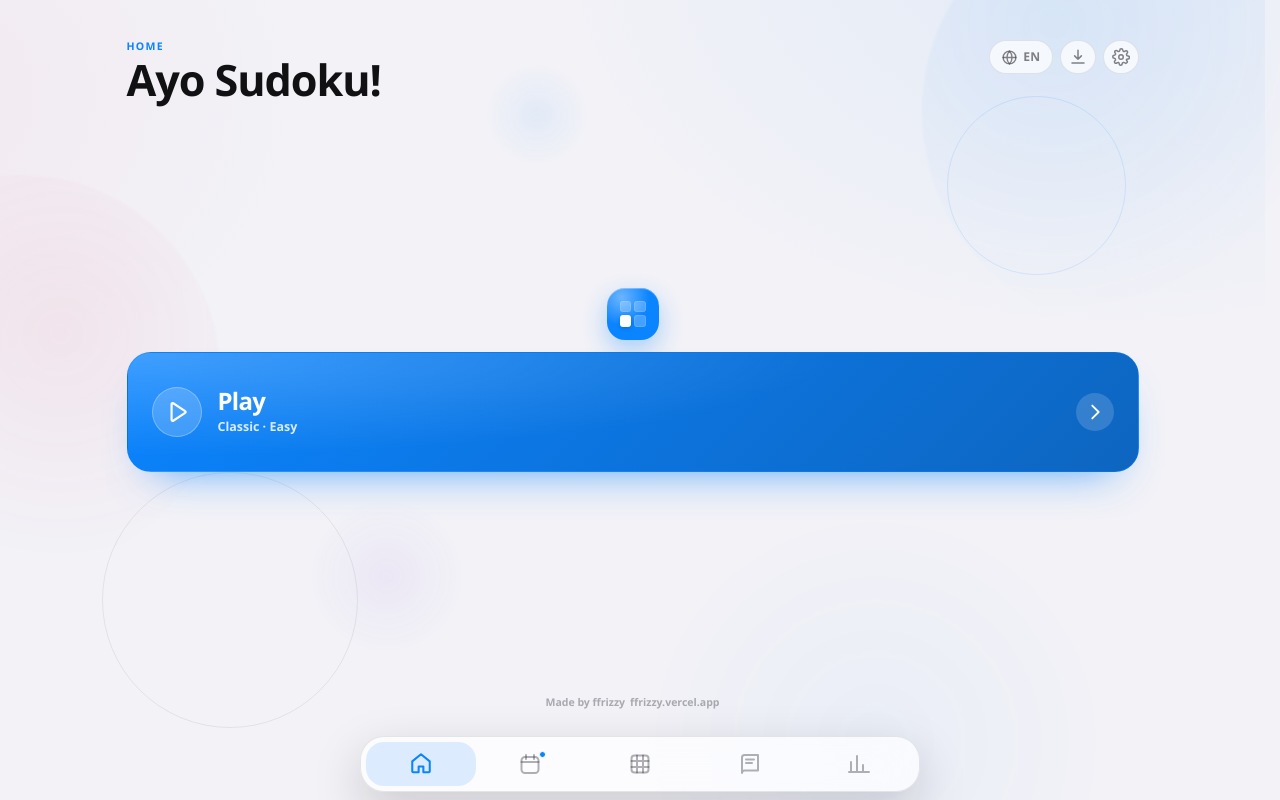
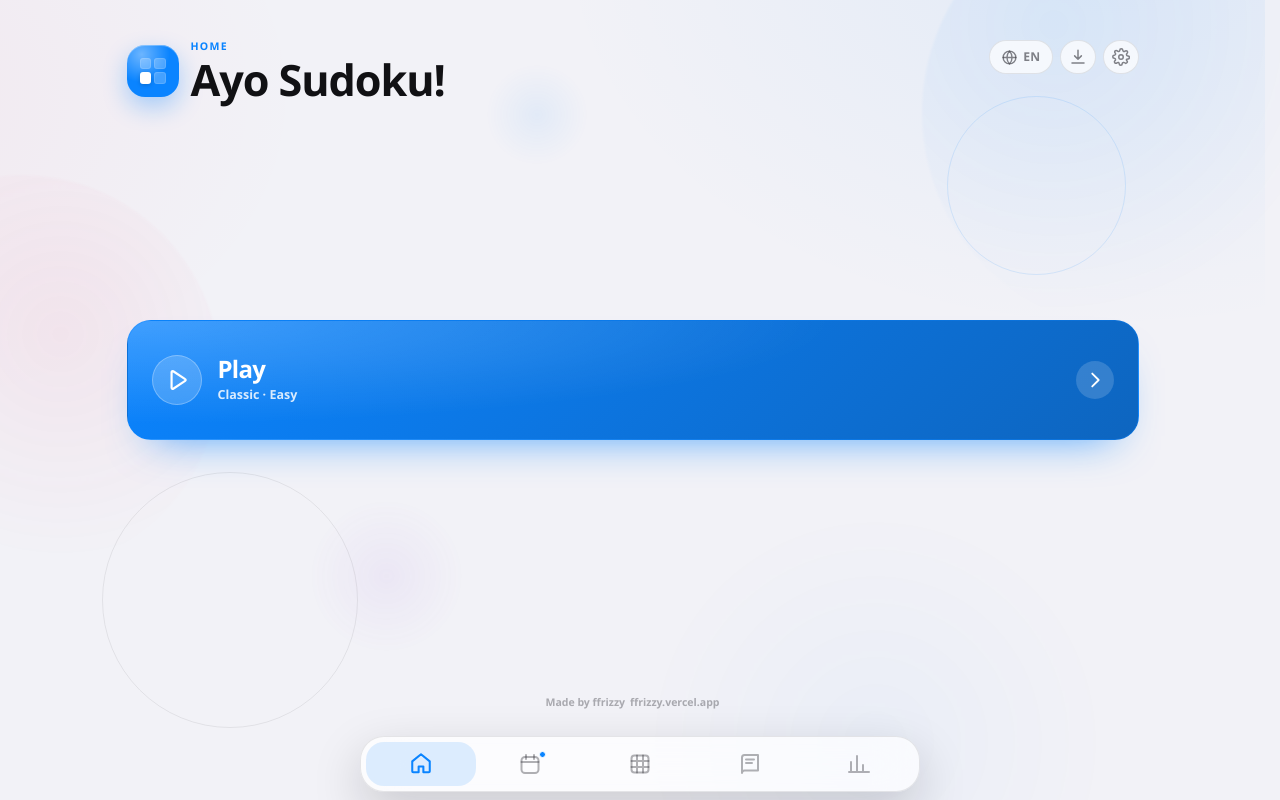
Before and after one commit to ffrizzyy/ayo-sudoku, a React (Vite) app: page / in a window 1280 px wide. Both pictures are taken after a click on the button "Skip tour". Built offline with nearby package versions, Linux system fonts and the light colour scheme.

Commit message:
feat(ui): place the brand mark beside the home title

```diff
--- a/src/screens/Home.tsx
+++ b/src/screens/Home.tsx
@@ -111,9 +111,18 @@ export function Home({ onPlay, onDaily, onResume, onNavigate, installed, onInsta
     <div className="home-screen">
       <BubbleBackdrop />
       <header className="screen-header home-header">
-        <div>
-          <p className="screen-eyebrow">{t("nav.home")}</p>
-          <h1>{CREDITS.appName}</h1>
+        <div className="home-title">
+          <span className="home-mark" aria-hidden="true">
+            <span className="brand-grid">
+              {Array.from({ length: 4 }, (_, index) => (
+                <span key={index} className={index === 2 ? "is-lit" : ""} />
+              ))}
+            </span>
+          </span>
+          <div>
+            <p className="screen-eyebrow">{t("nav.home")}</p>
+            <h1>{CREDITS.appName}</h1>
+          </div>
         </div>
         <div className="home-header-actions">
           <button
@@ -149,14 +158,6 @@ export function Home({ onPlay, onDaily, onResume, onNavigate, installed, onInsta
 
       <main className="home-main">
         <section className={`home-hero ${latest ? "" : "is-solo"}`} aria-label={t("home.newGame")}>
-          <span className="home-mark" aria-hidden="true">
-            <span className="brand-grid">
-              {Array.from({ length: 4 }, (_, index) => (
-                <span key={index} className={index === 2 ? "is-lit" : ""} />
-              ))}
-            </span>
-          </span>
-
           <button type="button" className="play-card" onClick={() => setSetupOpen(true)}>
             <span className="play-card-icon">
               <Icon name="play" size={26} />
--- a/src/styles/screens.css
+++ b/src/styles/screens.css
@@ -115,6 +115,13 @@
   margin: 0;
 }
 
+.home-title {
+  display: flex;
+  align-items: center;
+  gap: 12px;
+  min-width: 0;
+}
+
 .brand-grid {
   display: grid;
   grid-template-columns: repeat(2, 1fr);
@@ -139,6 +146,9 @@
   align-items: center;
   gap: 7px;
   padding-top: 2px;
+  /* On narrow phones the chips drop below the title; keep them against the
+     page edge so the second row reads as a toolbar instead of a stray line. */
+  margin-left: auto;
 }
 
 .lang-chip {
@@ -471,32 +481,8 @@
     align-items: stretch;
   }
 
-  /* The mark sits over the Play card, the action it belongs to, rather than
-     floating between two cards. A solo Play card spans the row, so the mark
-     centres over the full width. */
-  .home-mark {
-    grid-column: 1;
-    grid-row: 1;
-    justify-self: center;
-  }
-
-  .play-card {
-    grid-column: 1;
-    grid-row: 2;
-  }
-
-  .continue-card {
-    grid-column: 2;
-    grid-row: 2;
-  }
-
-  .home-hero.is-solo .home-mark {
-    grid-column: 1 / -1;
-  }
-
   .home-hero.is-solo .play-card {
     grid-column: 1 / -1;
-    grid-row: 2;
   }
 }
 
@@ -3813,6 +3799,12 @@
 }
 
 @media (max-width: 600px) {
+  .home-mark {
+    width: 46px;
+    height: 46px;
+    border-radius: 15px;
+  }
+
   .brand-grid {
     width: 23px;
     height: 23px;
```
Also changed, not shown: 1 other file (tests, documents, lock files or other folders).
